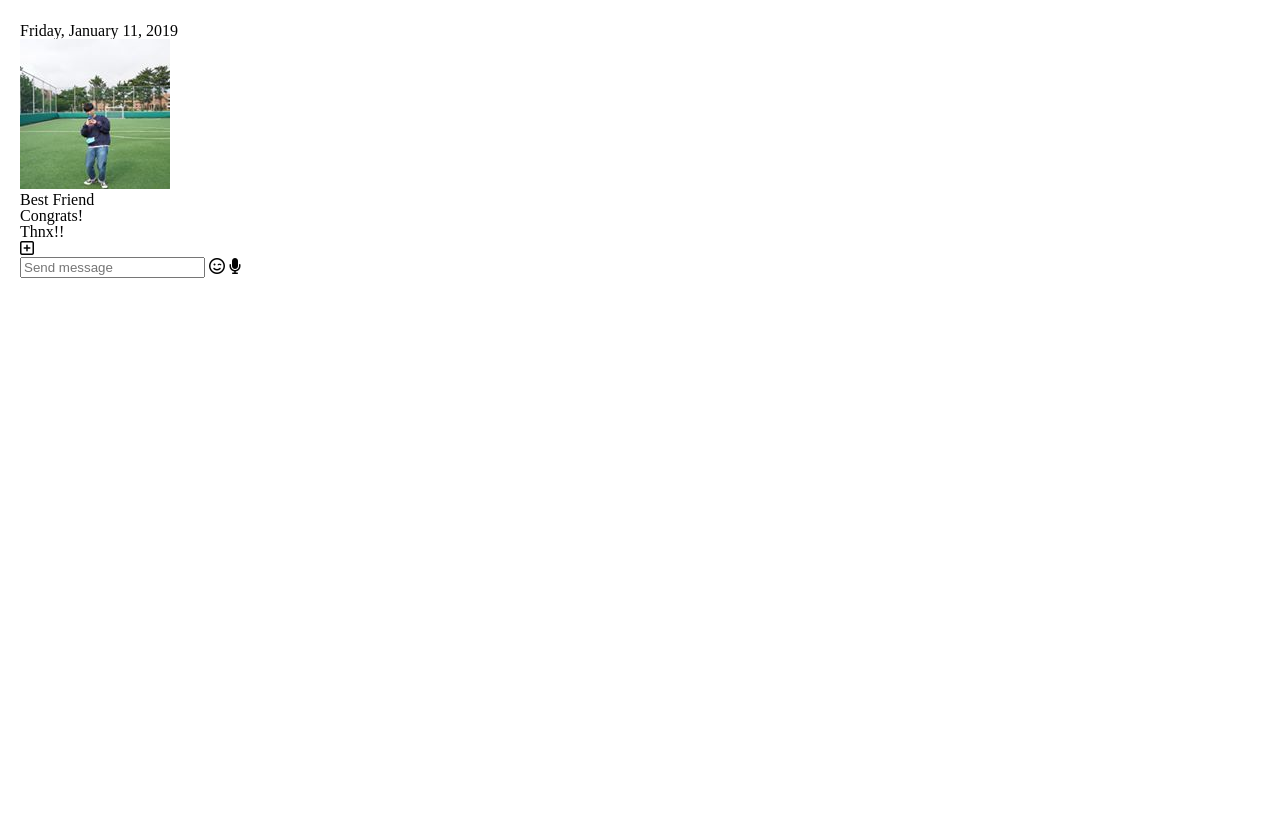
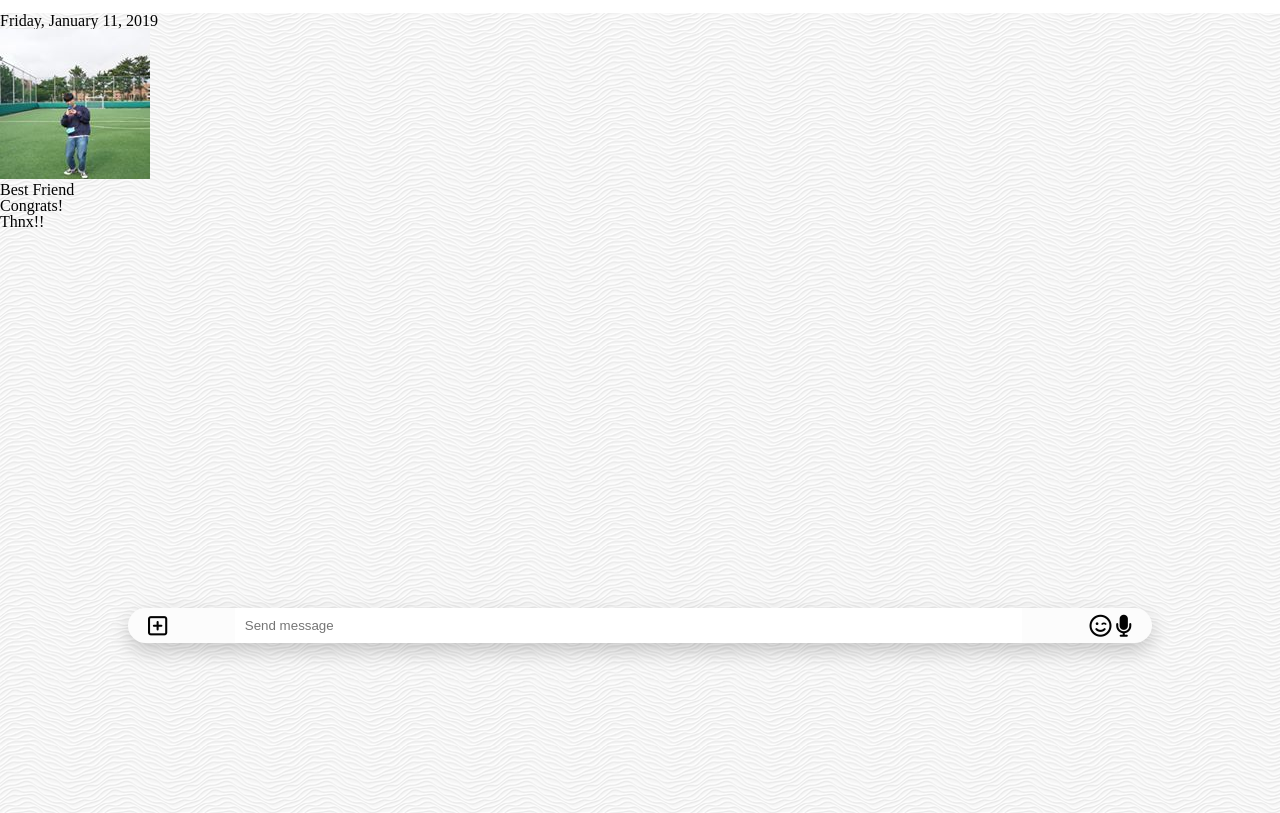
Before and after one commit to jeonyeohun/2019_Winter_Web_Study, a plain HTML site: page Toy_Project/Project_1/chat.html in a window 1280 px wide. Shown: the part 107-920 px from the top of the page. Before the commit the page ends 800 px from the top, so only its background shows below. Drawn offline with Linux system fonts and the light colour scheme.

Commit message:
day 12 examples

```diff
--- a/Toy_Project/Project_1/chat.html
+++ b/Toy_Project/Project_1/chat.html
@@ -10,7 +10,7 @@
     <link rel="stylesheet" href="css/styles.css" />
     <title>Chat | Kakao Clone</title>
   </head>
-  <body>
+  <body class="chats-body">
     <div class="status-bar">
       <div class="status-bar__column">
         <span class="status-bar__clock">21:51</span>
@@ -68,7 +68,7 @@
         <i class="far fa-plus-square"></i>
       </div>
       <div class="chat__write-column">
-        <input type="text" placeholder="Send message" class="chat__write-input/>
+        <input type="text" placeholder="Send message" class="chat__write-input"/>
       </div>
       <div class="chat__write-column">
         <span class="chat__write-icon">
--- /dev/null
+++ b/Toy_Project/Project_1/css/chat.css
@@ -0,0 +1,49 @@
+.chat {
+  background-image: url("../images/white-waves.png");
+  min-height: 100vh;
+}
+
+.chats-body {
+  padding: 0;
+}
+
+.chat-body .header,
+.chats-body .status-bar {
+  padding: 0px 20px;
+}
+.chat__write {
+  position: fixed;
+  bottom: 50px;
+  width: 80%;
+  display: flex;
+  background-color: #fcfcfc;
+  margin: 0 auto;
+  left: 0;
+  right: 0;
+  padding: 0px 20px;
+  border-radius: 40px;
+  justify-content: space-between;
+  align-items: center;
+  box-shadow: 0px 8px 20px rgba(0, 0, 0, 0.2);
+}
+
+.chat__write i {
+  font-size: 22px;
+}
+
+.chat__write-column:nth-child(2) {
+  width: 80%;
+}
+
+.chat__write-column input {
+  padding: 10px;
+  width: 100%;
+  border: none;
+}
+
+.chat__write-column input:focus {
+  padding: 10px;
+  width: 100%;
+  border: none;
+  font-size: 14px;
+}
--- /dev/null
+++ b/Toy_Project/Project_1/css/settings.css
@@ -0,0 +1,23 @@
+.settings .settings__sections {
+  padding: 30px 0px;
+  border-top: 1px solid #f7f7f7;
+  padding-top: 30px;
+}
+
+.settings__setting .settings__icon {
+  font-size: 20px;
+  margin-right: 20px;
+}
+
+.settings__setting .settings__title {
+  font-size: 22px;
+  font-weight: 300;
+}
+
+.settings .settings__setting {
+  margin-bottom: 30px;
+}
+
+.settings .settings__setting:last-child {
+  margin-bottom: 0;
+}
--- a/Toy_Project/Project_1/css/styles.css
+++ b/Toy_Project/Project_1/css/styles.css
@@ -1,4 +1,4 @@
-@import url("https://fonts.googleapis.com/css?family=Open+Sans:400,600&display=swap");
+@import url("https://fonts.googleapis.com/css?family=Open+Sans:300,400,600&display=swap");
 
 @import "reset.css";
 @import "status-bar.css";
@@ -8,6 +8,8 @@
 @import "friends.css";
 @import "find.css";
 @import "more.css";
+@import "settings.css";
+@import "chat.css";
 
 * {
   box-sizing: border-box;
```
Also changed, not shown: Toy_Project/Project_1/images/white-waves.png (added).
